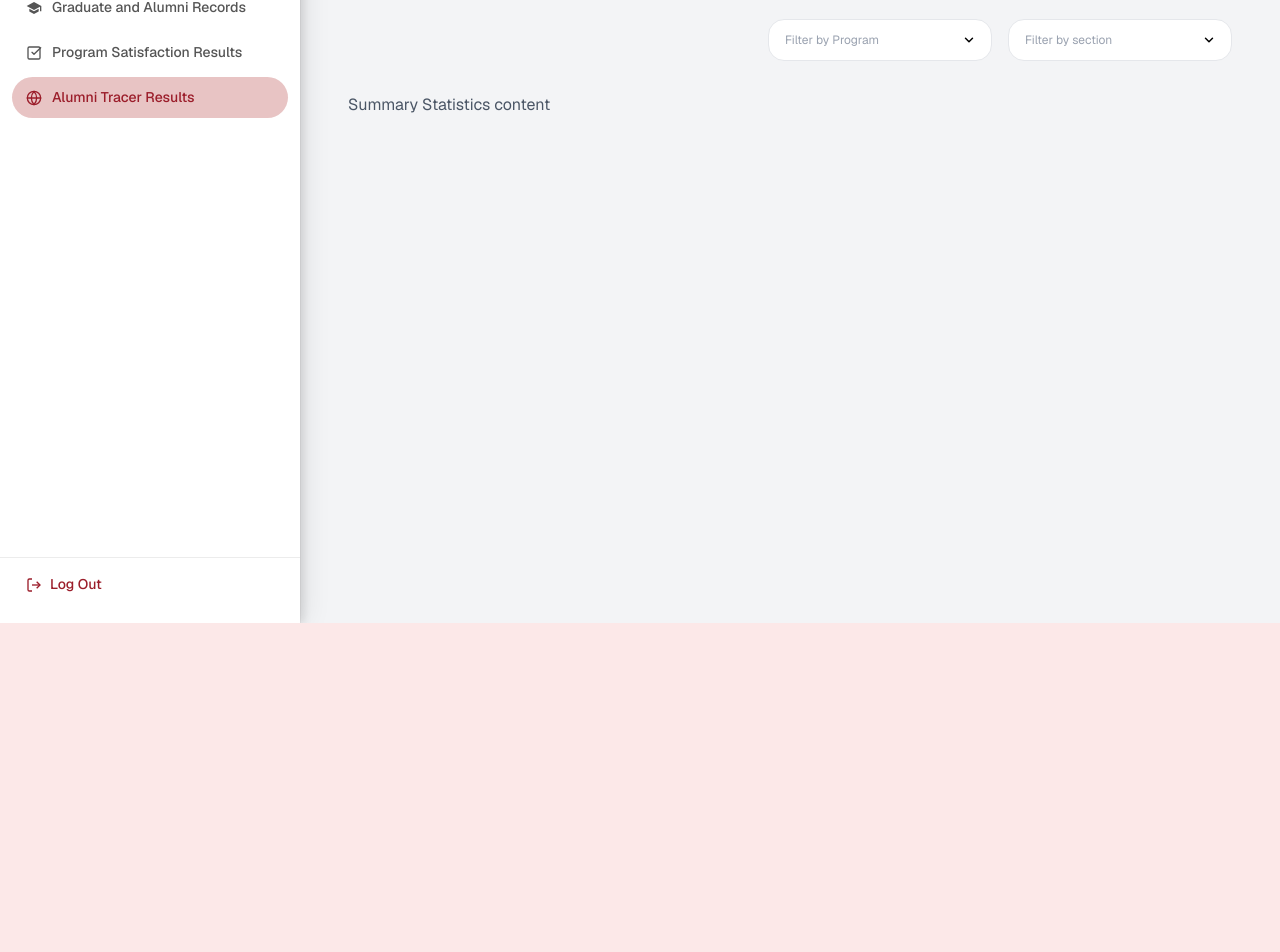
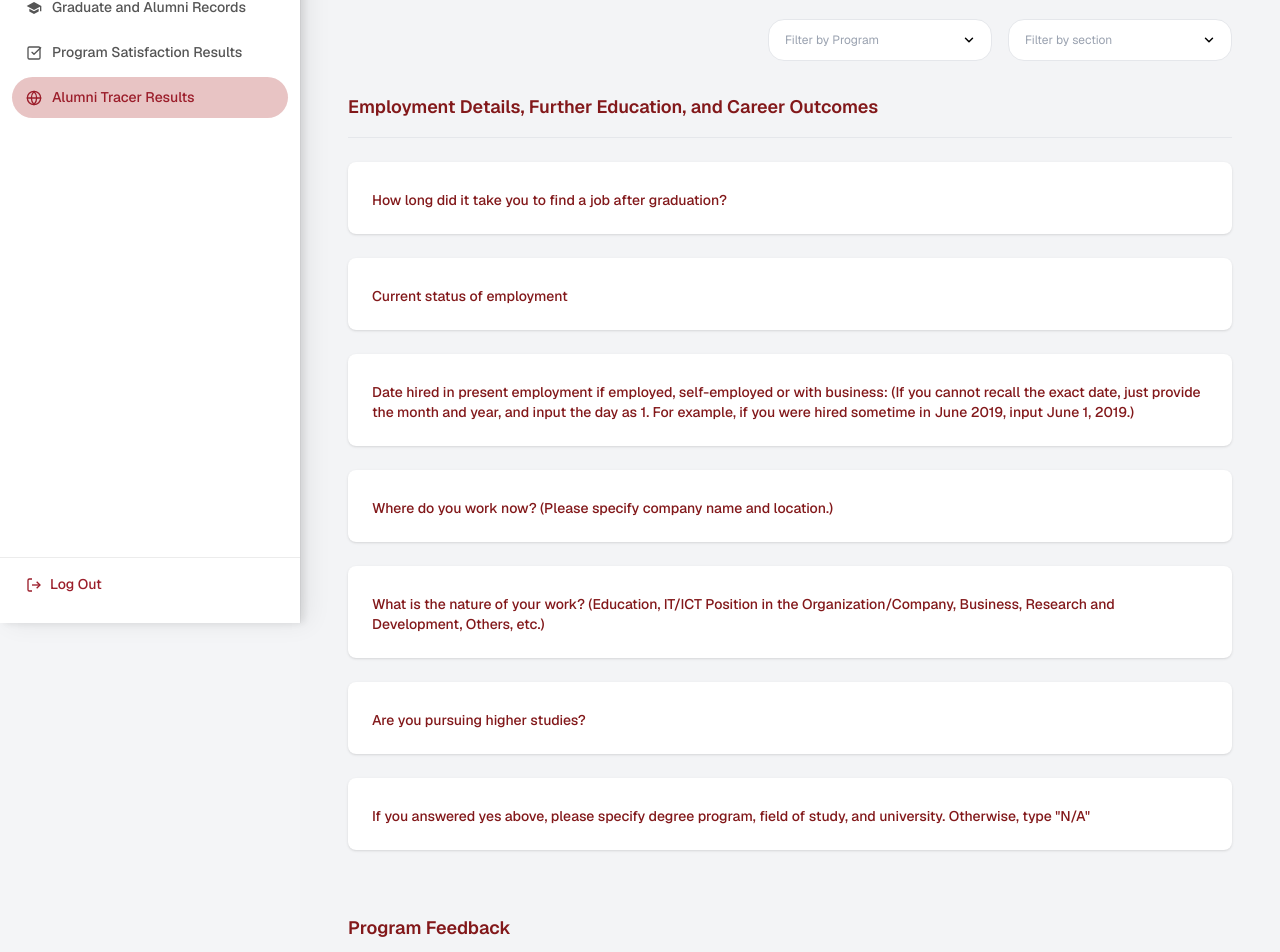
Before and after one commit to ldlambayao/cmsc127-aluminate, a Next.js app in the folder aluminate/: page /admin/alumniTracerResults in a window 1280 px wide. Shown: the part 177-1129 px from the top of the page. Before the commit the page ends 800 px from the top, so only its background shows below. Built offline with nearby package versions, Linux system fonts and the light colour scheme; no server answers.

Commit message:
feat: called components to alumni tracer results page

```diff
--- a/aluminate/app/admin/alumniTracerResults/page.tsx
+++ b/aluminate/app/admin/alumniTracerResults/page.tsx
@@ -2,6 +2,8 @@
 
 import { useState } from "react";
 import { ChevronDown } from "lucide-react";
+import EmploymentEducationCareer from "./components/summaryStatistics/EmploymentEducationCareer";
+import ProgramFeedback from "./components/summaryStatistics/ProgramFeedback";
 
 export const dynamic = "force-dynamic";
 
@@ -72,8 +74,8 @@ export default function AlumniTracerResults() {
         <div className="mt-8">
           {activeTab === "summary" && (
             <div>
-              {/* Summary Statistics content will go here */}
-              <p className="text-gray-600">Summary Statistics content</p>
+              <EmploymentEducationCareer />
+              <ProgramFeedback/>
             </div>
           )}
           {activeTab === "edit" && (
```
